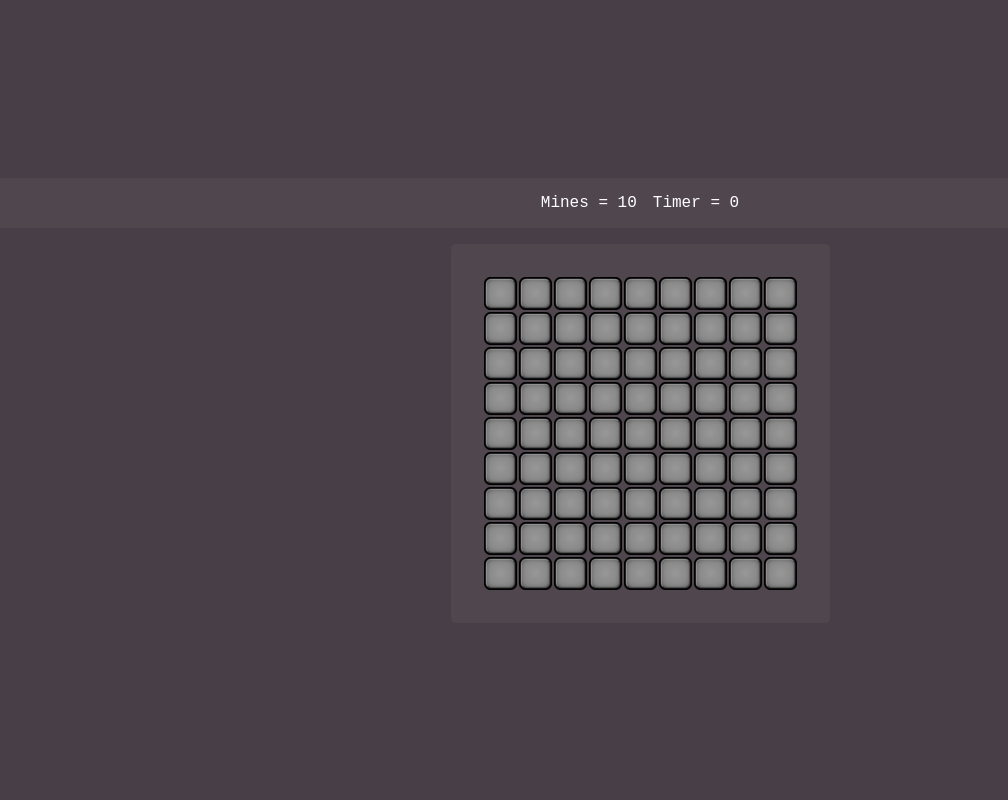
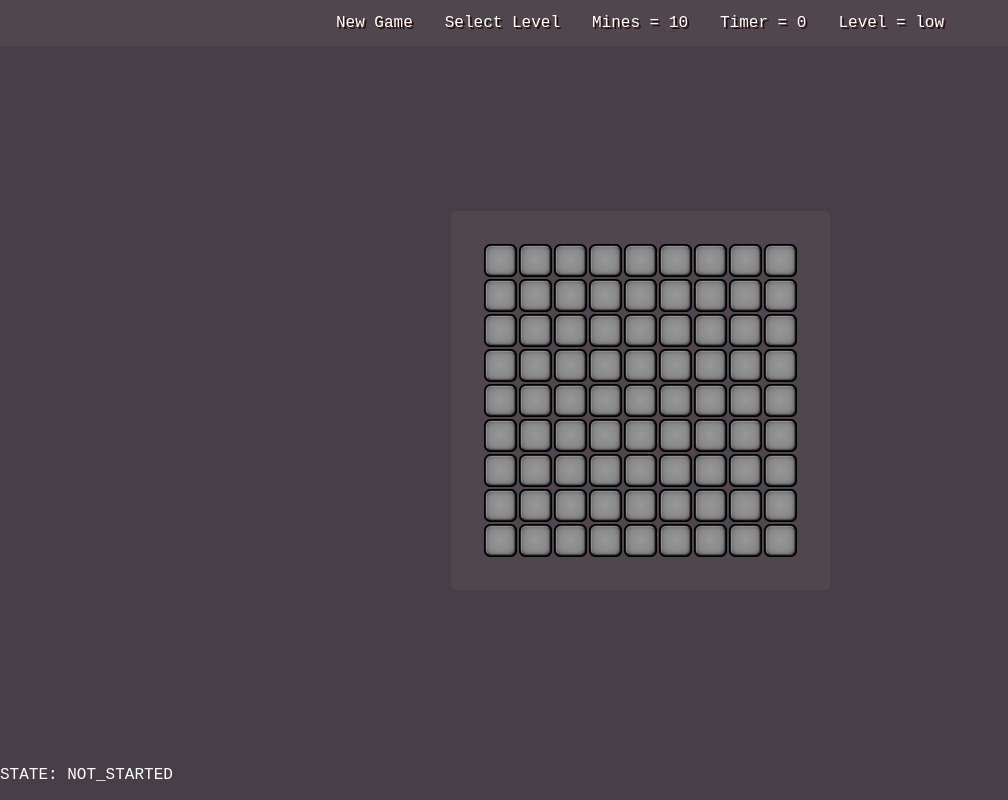
Before and after one commit to damianpolak/minesweeper, an Angular app: page / in a window 1280 px wide. Shown: the whole page, without its empty margins (0-1008 px from the left). Built offline with nearby package versions, Linux system fonts and the light colour scheme.

Commit message:
new game, menu, fixes

```diff
--- a/src/app/board/board.component.html
+++ b/src/app/board/board.component.html
@@ -5,3 +5,5 @@
     </div>
   </div>
 </div>
+
+<!-- <button type="button" class="test" (click)="testNewGame()">Test</button> -->
--- a/src/app/board/board.component.scss
+++ b/src/app/board/board.component.scss
@@ -16,4 +16,11 @@
       cursor: default;
     }
   }
+
+
 }
+
+.test {
+  background-color: aqua;
+  margin: 1rem;
+}
--- a/src/app/board/field/field.component.html
+++ b/src/app/board/field/field.component.html
@@ -1,6 +1,6 @@
 <div class="field" [style.width.px]="squareSize" [style.height.px]="squareSize">
-<!-- <div class="field" [style.width.px]="squareSize" [style.height.px]="squareSize" style="opacity: 0.2" [title]="'value: ' + value"> -->
-  <!-- <div class="test" style="position: absolute; width: 30px; text-align: center">{{ value }}</div> -->
+<!-- <div class="field" [style.width.px]="squareSize" [style.height.px]="squareSize" style="opacity: 0.2" [title]="'value: ' + value">
+  <div class="test" style="position: absolute; width: 30px; text-align: center">{{ value }}</div> -->
   <img [src]="imageFile"/>
   <!-- <div *ngIf="discovered">
     <span *ngIf="value !== 0">{{ value }}</span>
--- a/src/app/board/field/field.component.scss
+++ b/src/app/board/field/field.component.scss
@@ -1,3 +1,7 @@
+img {
+  pointer-events: none;
+}
+
 .field {
   display: flex;
   flex-direction: column;
@@ -12,6 +16,7 @@
   font-family: Arial, Helvetica, sans-serif;
   font-weight: bold;
   color: #252525;
+  user-select: none;
 }
 
 .field:hover {
--- a/src/app/core/interfaces/game.interface.ts
+++ b/src/app/core/interfaces/game.interface.ts
@@ -4,9 +4,9 @@ import { GameScore, GameState, Level, STATES } from "./global.interface";
 export interface Game {
   selectedLevel: Level;
   gameState: STATES;
-  finished: boolean;
+  // finished: boolean;
   readonly matrix: Field[][];
 
   updateGameState(event: GameState): void;
-  updateGameScore(event: Address): void;
+  // updateGameScore(event: Address): void;
 }
--- a/src/app/core/services/score.service.ts
+++ b/src/app/core/services/score.service.ts
@@ -20,6 +20,7 @@ export class ScoreService {
   }
 
   get discoveredPerc(): number {
+    console.log(`=== discovered perc`, Math.round((100 * this._discovered) / this._toDiscover));
     return Math.round((100 * this._discovered) / this._toDiscover);
   }
 
@@ -37,6 +38,7 @@ export class ScoreService {
 
   public increment(): number {
     this._discovered++;
+    console.log(`=== disco`, this._discovered);
     return this._discovered;
   }
 
@@ -49,4 +51,11 @@ export class ScoreService {
     this._flags--;
     return this._flags;
   }
+
+  public reset(): void {
+    this._discovered = 0;
+    this._toDiscover = 0;
+    this._mines = 0;
+    this._flags = 0;
+  }
 }
--- a/src/app/core/services/timer.service.ts
+++ b/src/app/core/services/timer.service.ts
@@ -27,4 +27,9 @@ export class TimerService {
   public clear(): void {
     this._count = 0;
   }
+
+  public restart(): void {
+    this.stop();
+    this.clear();
+  }
 }
--- a/src/app/game/game.component.html
+++ b/src/app/game/game.component.html
@@ -1,19 +1,46 @@
 <div class="game">
+  <div *ngIf="messageEnabled" class="message">
+    {{ message }}
+  </div>
+
+  <div *ngIf="true" class="debug">
+    <p>STATE: {{gameState}} </p>
+  </div>
+
   <div class="score">
+    <span class="active" (click)="onClickNewGame()">New Game</span>
+    <div class="dropdown">
+      <button class="dropbtn">Select Level
+        <i class="fa fa-caret-down"></i>
+      </button>
+      <div class="dropdown-content">
+        <span *ngFor="let item of menuLevels()">{{ item.id }}</span>
+      </div>
+    </div>
+    <span>Mines = {{ score.mines }}</span>
+    <span>Timer = {{ timer.count }}</span>
+    <span>Level = {{ selectedLevel.name }}</span>
+
+  </div>
+
+  <!-- <div class="score">
     <div style="display: flex; gap: 1rem; padding: 1rem;">
-      <span>Mines = {{ score.mines }} </span>
+      <span (click)="onClickNewGame()">New Game</span> |
+      <span>Select Level</span> |
+      <span>Mines = {{ score.mines }}</span> |
       <span>Timer = {{ timer.count }}</span>
     </div>
-  </div>
+  </div> -->
 
-  <div class="board">
+  <div class="board" [ngStyle]="{'pointer-events': 'all'}">
+  <!-- <div class="board" [ngStyle]="{'pointer-events': gameState == 'LOSE' ? 'none' : 'all'}"> -->
     <app-board
       [level]="selectedLevel"
-      [finished]="finished"
       (onGameStateChange)="updateGameState($event)"
-      (onDiscoverCell)="updateGameScore($event)"
-      (onMarkCell)="updateMinesFlagged($event)"
+      [newGame]="onNewGame"
     ></app-board>
+    <!-- [finished]="finished" -->
+    <!-- (onDiscoverCell)="updateGameScore($event)"
+    (onMarkCell)="updateMinesFlagged($event)" -->
   </div>
-
 </div>
--- a/src/app/game/game.component.scss
+++ b/src/app/game/game.component.scss
@@ -15,11 +15,112 @@
     border-radius: 5px;
   }
 
+  // .score {
+  //   position: absolute;
+  //   top: 0;
+  //   display: flex;
+  //   flex-direction: column;
+  //   align-items: center;
+  //   width: 100%;
+  //   background-color: #50474e;
+  //   // padding: 0 2rem 0 2rem;
+  //   cursor: default;
+  //   text-shadow: 2px 2px #2c0c0c;
+  //   user-select: none;
+  // }
+
   .score {
+    // overflow: hidden;
+    // background-color: #333;
+    position: absolute;
+    top: 0;
     display: flex;
-    flex-direction: column;
+    flex-direction: row;
     align-items: center;
+    justify-content: center;
     width: 100%;
     background-color: #50474e;
+    // padding: 0 2rem 0 2rem;
+    cursor: default;
+    text-shadow: 2px 2px #2c0c0c;
+    user-select: none;
+  }
+
+  .score span {
+    float: left;
+    font-size: 16px;
+    color: white;
+    text-align: center;
+    padding: 14px 16px;
+    text-decoration: none;
+  }
+
+  .dropdown {
+    float: left;
+    overflow: hidden;
+  }
+
+  .dropdown .dropbtn {
+    font-size: 16px;
+    border: none;
+    outline: none;
+    color: white;
+    padding: 14px 16px;
+    background-color: inherit;
+    font-family: inherit;
+    margin: 0;
+    text-shadow: 2px 2px #2c0c0c;
+  }
+
+  .score span.active:hover, .dropdown:hover .dropbtn {
+    cursor: pointer;
+    background-color: rgb(99, 99, 99);
+  }
+
+  .dropdown-content {
+    display: none;
+    position: absolute;
+    background-color: #50474e;
+    min-width: 160px;
+    box-shadow: 0px 8px 16px 0px rgba(0,0,0,0.2);
+    z-index: 1;
+  }
+
+  .dropdown-content span {
+    float: none;
+    color: white;
+    padding: 12px 16px;
+    text-decoration: none;
+    display: block;
+    text-align: left;
+  }
+
+  .dropdown-content span:hover {
+    background-color: rgb(99, 99, 99);
+    cursor: pointer;
+  }
+
+  .dropdown:hover .dropdown-content {
+    display: block;
+  }
+
+  // ---
+
+  .message {
+    position: absolute;
+    font-weight: bold;
+    font-size: 1.2rem;
+    text-shadow: 2px 2px #2c0c0c;
+  }
+
+  .debug {
+    position: absolute;
+    left: 0;
+    bottom: 0;
+  }
+
+  .no-more-events, .message, .board {
+    pointer-events: none;
+    user-select: none;
   }
 }
--- a/src/app/game/game.component.ts
+++ b/src/app/game/game.component.ts
@@ -1,4 +1,4 @@
-import { ChangeDetectionStrategy, Component, HostListener } from '@angular/core';
+import { AfterViewInit, ChangeDetectionStrategy, Component, ElementRef, EventEmitter, HostListener, OnChanges, OnInit, ViewChild } from '@angular/core';
 import { Game } from '../core/interfaces/game.interface';
 import { GameScore, GameState, LEVELS, Level, STATES } from '../core/interfaces/global.interface';
 import { Global } from '../core/classes/global.class';
@@ -12,10 +12,13 @@ import { GlobalService } from '../core/services/global.service';
   templateUrl: './game.component.html',
   styleUrls: ['./game.component.scss'],
 })
-export class GameComponent implements Game {
+export class GameComponent implements Game, OnInit {
   selectedLevel: Level;
   gameState: STATES;
-  finished: boolean;
+  // finished: boolean;
+
+  // private _boardResizeObserver?: ResizeObserver;
+  public oneWidth: number = 0;
 
   constructor(
     public score: ScoreService,
@@ -25,50 +28,93 @@ export class GameComponent implements Game {
     this.selectedLevel = Global.getLevel(LEVELS.LOW);
     this.score.init(this.selectedLevel);
     this.gameState = STATES.NOT_STARTED;
-    this.finished = false;
+    // this.finished = false;
     this.matrix = [];
 
-    screen.orientation.addEventListener('change', (event) => {
-      this._screenOrientation = (<ScreenOrientation>event.target).type;
-      this.selectedLevel = this._rotate(this._screenOrientation, this.selectedLevel);
-      this._globalService.orientation = this._screenOrientation;
-    });
+    // screen.orientation.addEventListener('change', (event) => {
+    //   this._screenOrientation = (<ScreenOrientation>event.target).type;
+    //   this.selectedLevel = this._rotate(this._screenOrientation, this.selectedLevel);
+    //   this._globalService.orientation = this._screenOrientation;
+    // });
+
+    // this._boardResizeObserver = new ResizeObserver(entries => {
+    //   entries.forEach(entry => {
+    //     this.oneWidth = entry.contentRect.width;
+    //     console.log("width", entry.contentRect.width);
+    //     console.log("width", entry.contentRect.width);
+    //     console.log("height", entry.contentRect.height);
+    //   });
+    // });
   }
 
+  ngOnInit(): void {
+    // this._boardResizeObserver?.observe((<Element>(document.querySelector(".board"))));
+  }
 
   public readonly matrix: Field[][];
-  private _screenOrientation: OrientationType = 'landscape-primary';
+  // private _screenOrientation: OrientationType = 'landscape-primary';
+
+  public messageEnabled: boolean = false;
+  public message: string = '';
 
   public updateGameState(state: GameState): void {
+    console.log(`=== state`, state);
     this.gameState = state.current;
 
     switch(this.gameState) {
+      case STATES.NOT_STARTED: {
+        console.log(`=== NOT_STARTED`);
+        this.messageEnabled = false;
+        this.timer.restart();
+        this.score.reset();
+        // this.score.init(this.selectedLevel);
+      } break;
       case STATES.FIRST_CLICK: {
         this.timer.start();
+        console.log(`=== FIRST CLICK`);
+        // this.score.init(this.selectedLevel);
       } break;
       case STATES.WIN: {
+        console.log(`=== WIN`);
+        this.message = 'You win!';
+        this.messageEnabled = true;
         this.timer.stop();
+        this.score.reset();
       } break;
       case STATES.LOSE: {
-        this.timer.stop();
+        console.log(`=== LOSE`);
+        this.messageEnabled = true;
+        this.message = 'You lose!';
+        this.timer.restart();
+        this.score.reset();
       }
     }
   }
 
-  public updateGameScore(addr: Address): void {
-    this.score.increment();
+  // public updateGameScore(addr: Address): void {
+  //   // this.score.increment();
 
-    if(this.score.discoveredPerc == 100) {
-      this.finished = true;
-    }
+  //   // if(this.score.discoveredPerc == 100) {
+  //   //   console.log(`=== updateGameScore`, this.score.discoveredPerc);
+  //   //   this.finished = true;
+
+  //   //   this.messageEnabled = true;
+  //   // }
+  // }
+
+  public updateMinesFlagged(marked: boolean): void {
+    // console.log(`=== updateMinesFlagged`, marked);
+    // switch(marked) {
+    //   case true: { this.score.flagIncrement(); } break;
+    //   case false: { this.score.flagDecrement(); } break;
+    // }
   }
 
-  public updateMinesFlagged(marked: boolean): void {
-    console.log(`=== updateMinesFlagged`, marked);
-    switch(marked) {
-      case true: { this.score.flagIncrement(); } break;
-      case false: { this.score.flagDecrement(); } break;
-    }
+  public onNewGame: EventEmitter<boolean> = new EventEmitter<boolean>();
+  public onClickNewGame(): void {
+    console.log(`=== newGame()`);
+    this.onNewGame.emit(true);
+
   }
 
   private _rotate(type: OrientationType, level: Level): Level {
@@ -93,4 +139,12 @@ export class GameComponent implements Game {
       default: return landscape;
     }
   }
+
+  public menuLevels(): Array<{ id: string }> {
+    return Object.keys(LEVELS).map(item => {
+      return {
+        id: item
+      }
+    })
+  }
 }
--- a/src/styles.scss
+++ b/src/styles.scss
@@ -3,4 +3,5 @@ body {
   margin: auto;
   font-family: Monospace, "Courier New";
   color: white;
+  overflow: hidden;
 }
```
Also changed, not shown: src/app/board/board.component.ts (+54 -14 lines).
